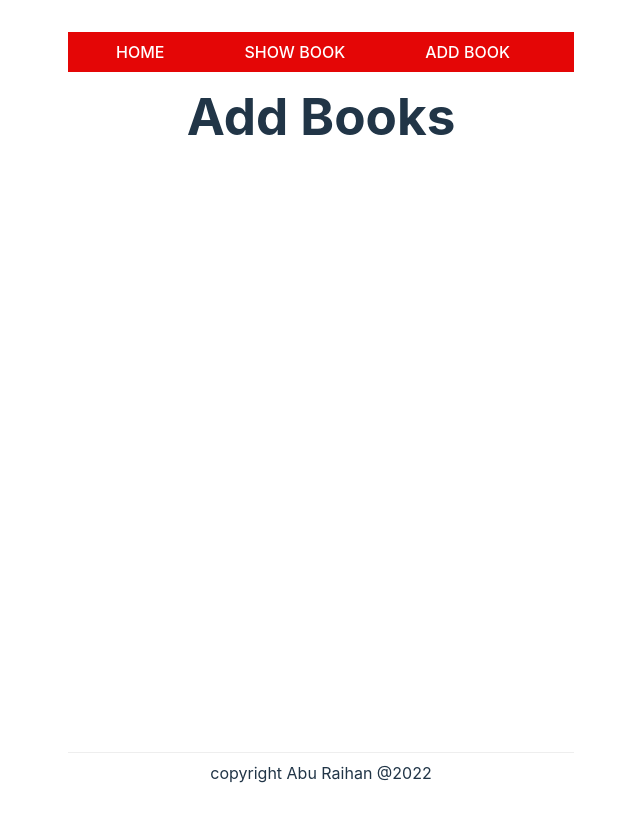
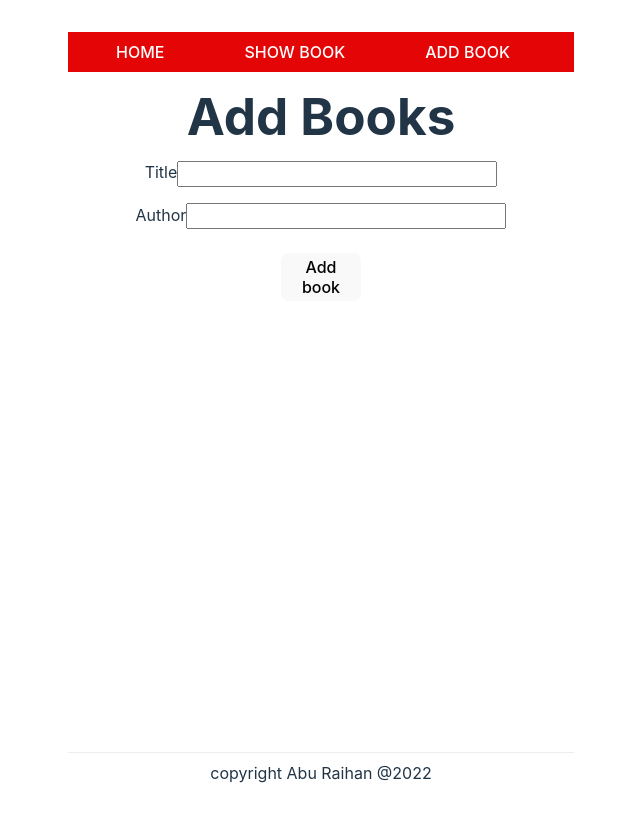
Before and after one commit to Raihan567/redux-toolkit-crud-app, a React (Vite) app: page /add-books in a window 1280 px wide. Shown: the whole page, without its empty margins (319-959 px from the left). Built offline with nearby package versions, Linux system fonts and the light colour scheme.

Commit message:
create opteration done

```diff
--- a/src/features/AddBook.jsx
+++ b/src/features/AddBook.jsx
@@ -1,9 +1,47 @@
-import React from "react";
+import React, { useState } from "react";
+import { useDispatch } from "react-redux";
+import { useNavigate } from "react-router-dom";
+import { addBook } from "./BookSlice";
 
 const AddBook = () => {
+  const [title, setTitle] = useState("");
+  const [author, setAuthor] = useState("");
+  const dispatch = useDispatch();
+  const navigate = useNavigate();
+  const handleUpdate = (e) => {
+    e.preventDefault();
+    const book = { title, author };
+    dispatch(addBook(book));
+    navigate("/show-books", { replace: true });
+  };
   return (
     <div>
       <h1>Add Books </h1>
+      <form onSubmit={handleUpdate}>
+        <div className="form-field">
+          <label htmlFor="title">Title</label>
+          <input
+            type="text"
+            id="title"
+            name="title"
+            value={title}
+            onChange={(e) => setTitle(e.target.value)}
+            required
+          />
+        </div>
+        <div className="form-field">
+          <label htmlFor="author">Author</label>
+          <input
+            type="text"
+            id="author"
+            name="author"
+            value={author}
+            onChange={(e) => setAuthor(e.target.value)}
+            required
+          />
+        </div>
+        <button type="submit">Add book</button>
+      </form>
     </div>
   );
 };
--- a/src/features/BookSlice.js
+++ b/src/features/BookSlice.js
@@ -24,9 +24,12 @@
   name: "books",
   initialState: initialBooks,
   reducers: {
-    addBook: (state) => state,
+    showBook: (state) => state,
+    addBook: (state, action) => {
+      state.books.push(action.payload);
+    },
   },
 });
 
-export const { addBook } = BookSlice.actions;
+export const { showBook, addBook } = BookSlice.actions;
 export default BookSlice.reducer;
--- a/src/features/ListView.jsx
+++ b/src/features/ListView.jsx
@@ -3,16 +3,15 @@
 
 const ListView = () => {
   const books = useSelector((state) => state.bookReducer.books);
-  console.log(books);
   return (
     <div>
       <h1>Books of list</h1>
       <table>
         <thead>
           <tr>
-            <th>Title</th>
-            <th>Author</th>
-            <th>Action</th>
+            <th>Title:</th>
+            <th>Author:</th>
+            <th>Action:</th>
           </tr>
         </thead>
         <tbody>
@@ -20,7 +19,7 @@
             books.map((book) => {
               const { id, title, author } = book;
               return (
-                <tr key={id}>
+                <tr key={id + title}>
                   <td>{title}</td>
                   <td>{author}</td>
                   <td>
@@ -37,7 +36,7 @@
 };
 
 // 1. Read [done]
-// 2. Create
+// 2. Create [done]
 // 3. Delete
 // 4. Update
 // CRUD --> create, Read, update, delete
```
